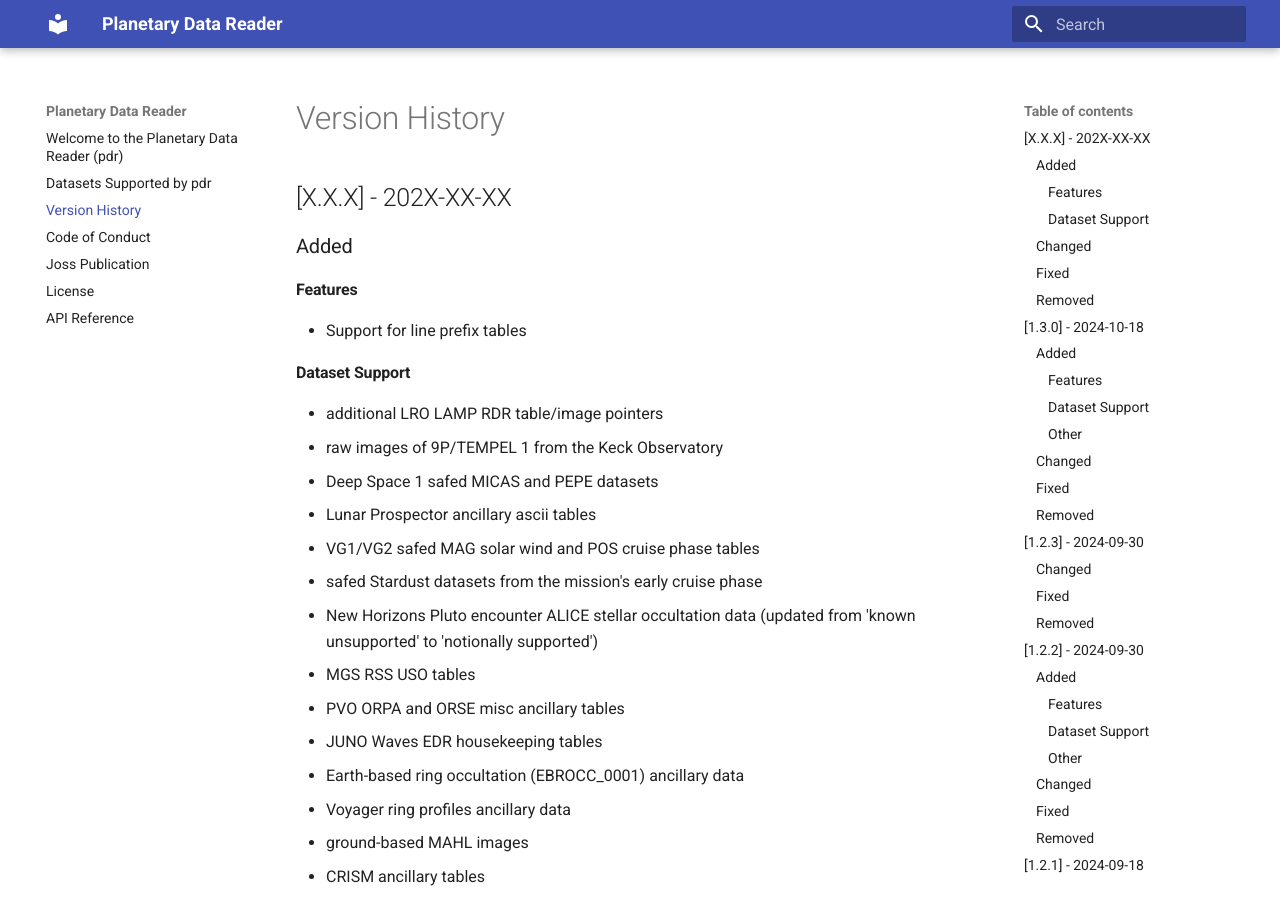
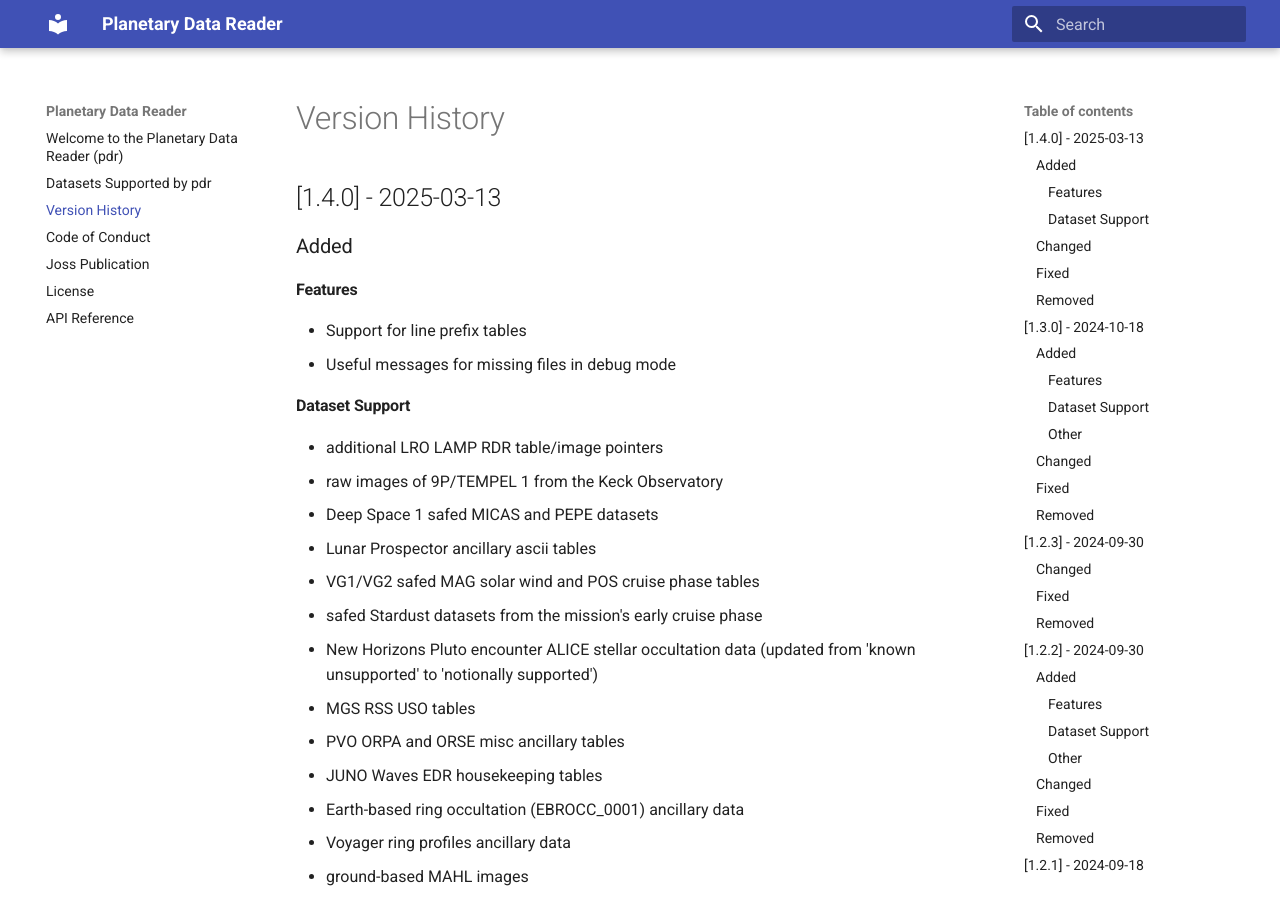
Before and after one commit to MillionConcepts/pdr, an MkDocs documentation site: the page built from docs/version_history.md, in a window 1280 px wide and 900 px high. Built offline with MkDocs 1.6.1 and Material for MkDocs 9.7.7, drawn with Linux system fonts in a browser that asks for light colours.

Commit message:
bump version number, update version history

```diff
--- a/docs/version_history.md
+++ b/docs/version_history.md
@@ -1,9 +1,10 @@
 # Version History
-## [X.X.X] - 202X-XX-XX
+## [1.4.0] - 2025-03-13
 ### Added
 
 #### Features
 - Support for line prefix tables
+- Useful messages for missing files in debug mode
 
 #### Dataset Support
 - additional LRO LAMP RDR table/image pointers
--- a/pdr/__init__.py
+++ b/pdr/__init__.py
@@ -8,7 +8,7 @@ from pdr.pdr import Data, Metadata
 if TYPE_CHECKING:
     from pathlib import Path
 
-__version__ = "1.3.0"
+__version__ = "1.4.0"
 
 pkg_dir = _osp.abspath(_osp.dirname(__file__))
 
--- a/pyproject.toml
+++ b/pyproject.toml
@@ -4,7 +4,7 @@
 
 [project]
 name        = "pdr"
-version     = "1.3.0"
+version     = "1.4.0"
 description = "Planetary Data Reader"
 readme      = "README.md"
 license     = { file = "LICENSE.md" }
```
